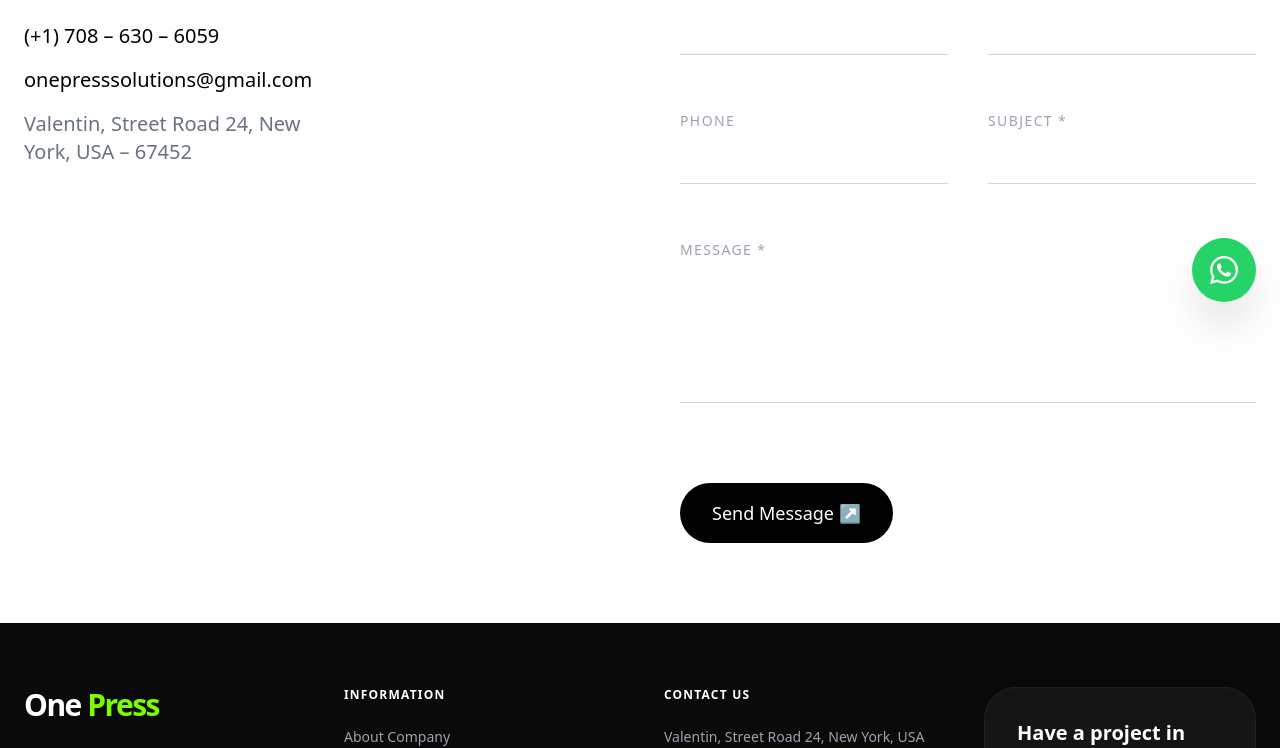
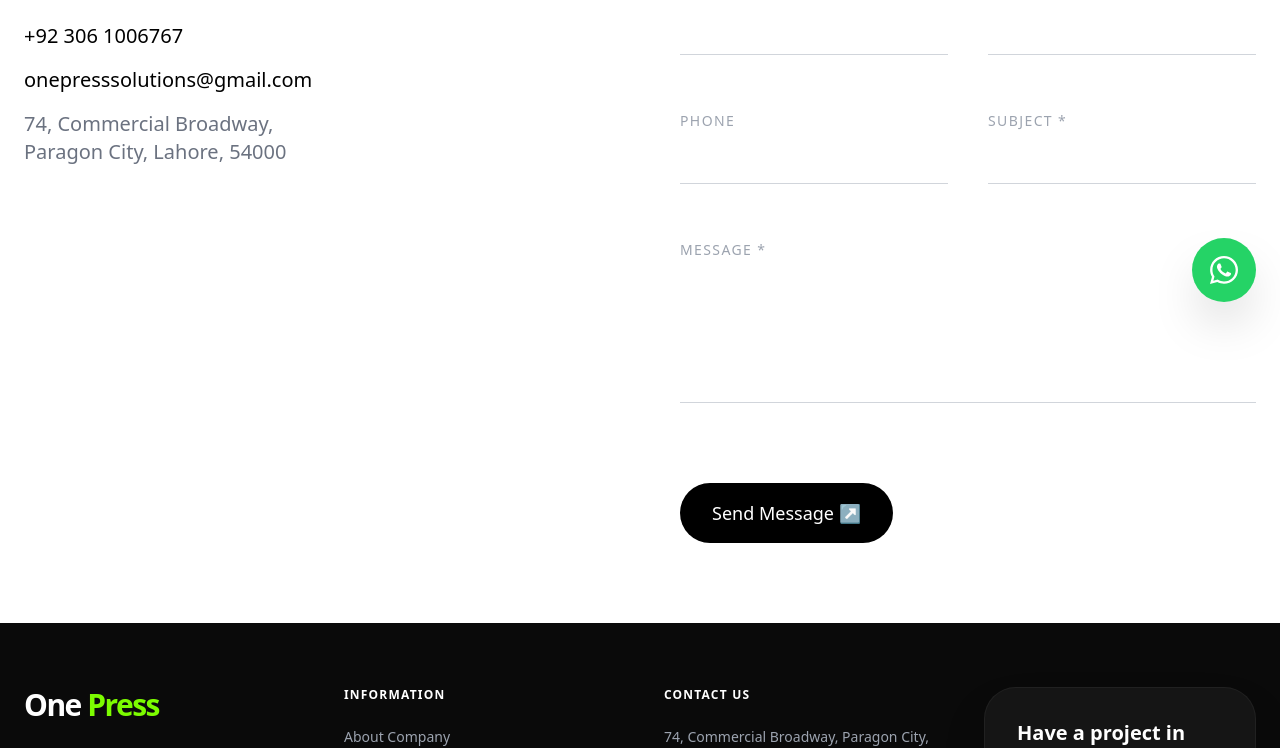
Before and after one commit to One-Press/One-Press, a React (Vite) app: page /contact in a window 1280 px wide. Shown: the part 474-1222 px from the top of the page. Built offline with nearby package versions, Linux system fonts and the light colour scheme; the HTML template or start-up script is replaced by a standard one.

Commit message:
small changes

```diff
--- a/src/components/layout/Footer.jsx
+++ b/src/components/layout/Footer.jsx
@@ -75,8 +75,8 @@ export default function Footer() {
         {/* Column 3: Contact */}
         <div>
           <h3 className="text-white font-bold mb-6 uppercase text-xs tracking-widest">Contact Us</h3>
-          <p className="mb-4 text-sm">Valentin, Street Road 24, New York, USA</p>
-          <p className="mb-2 font-bold text-white text-lg">(+1) 708 – 630 – 6059</p>
+          <p className="mb-4 text-sm">74, Commercial Broadway, Paragon City, Lahore, 54000</p>
+          <p className="mb-2 font-bold text-white text-lg">+92 306 1006767</p>
           <Link to="/contact" className="text-sm hover:text-[#7CFC00] underline decoration-gray-700 underline-offset-4 transition-all">
             onepresssolutions@gmail.com
           </Link>
--- a/src/pages/ContactPage.jsx
+++ b/src/pages/ContactPage.jsx
@@ -30,13 +30,13 @@ export default function ContactPage() {
               </h2>
               <div className="space-y-4 text-xl">
                 <p className="hover:text-[#7CFC00] transition-colors cursor-pointer">
-                  (+1) 708 – 630 – 6059
+                  +92 306 1006767
                 </p>
                 <p className="hover:text-[#7CFC00] transition-colors cursor-pointer">
                   onepresssolutions@gmail.com
                 </p>
                 <p className="text-gray-500 max-w-xs">
-                  Valentin, Street Road 24, New York, USA – 67452
+                  74, Commercial Broadway, Paragon City, Lahore, 54000
                 </p>
               </div>
             </div>
```
Also changed, not shown: 1 other file (tests, documents, lock files or other folders).
